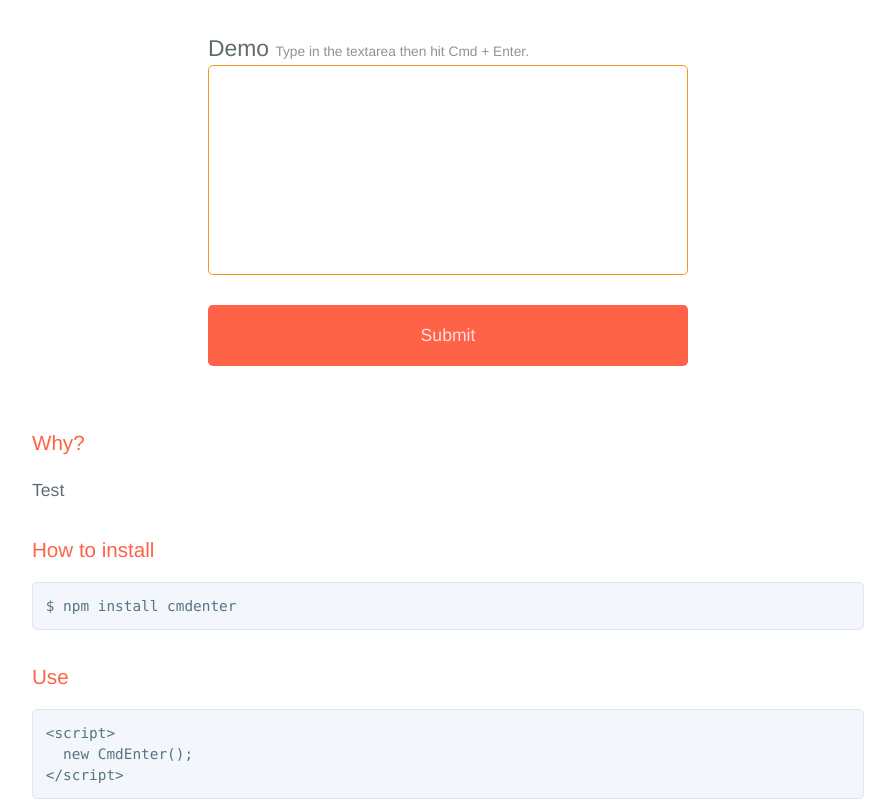
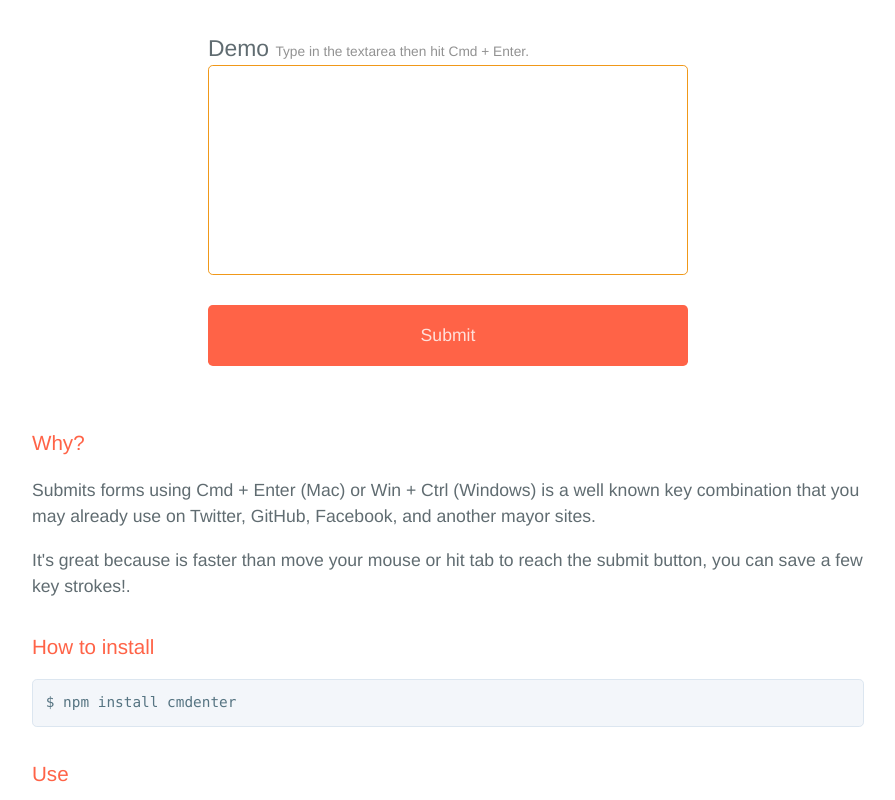
Before and after one commit to montogeek/cmd-enter, a plain HTML site: page index.html in a window 1280 px wide. Shown: the part 391-1191 px from the top of the page, without its empty margins (192-1087 px from the left). Drawn offline with Linux system fonts and the light colour scheme.

Commit message:
Added description and instructions

```diff
--- a/index.html
+++ b/index.html
@@ -2,7 +2,7 @@
 <html lang="en-us">
   <head>
     <meta charset="UTF-8">
-    <title>Cmd-enter by montogeek</title>
+    <title>CmdEnter.js</title>
     <meta name="viewport" content="width=device-width, initial-scale=1">
     <link rel="stylesheet" type="text/css" href="stylesheets/normalize.css" media="screen">
     <link href='http://fonts.googleapis.com/css?family=Open+Sans:400,700' rel='stylesheet' type='text/css'>
@@ -28,9 +28,10 @@
       </div>
       <h3>Why?</h3>
 
-<p>Test</p>
+      <p>Submits forms using Cmd + Enter (Mac) or Win + Ctrl (Windows) is a well known key combination that you may already use on Twitter, GitHub, Facebook, and another mayor sites.</p>
+      <p>It's great because is faster than move your mouse or hit tab to reach the submit button, you can save a few key strokes!.</p>
 
-<h3>How to install</h3>
+      <h3>How to install</h3>
 
 <pre><code>$ npm install cmdenter
 </code></pre>
```
Also changed, not shown: params.json (deleted, +0 -1 lines).
